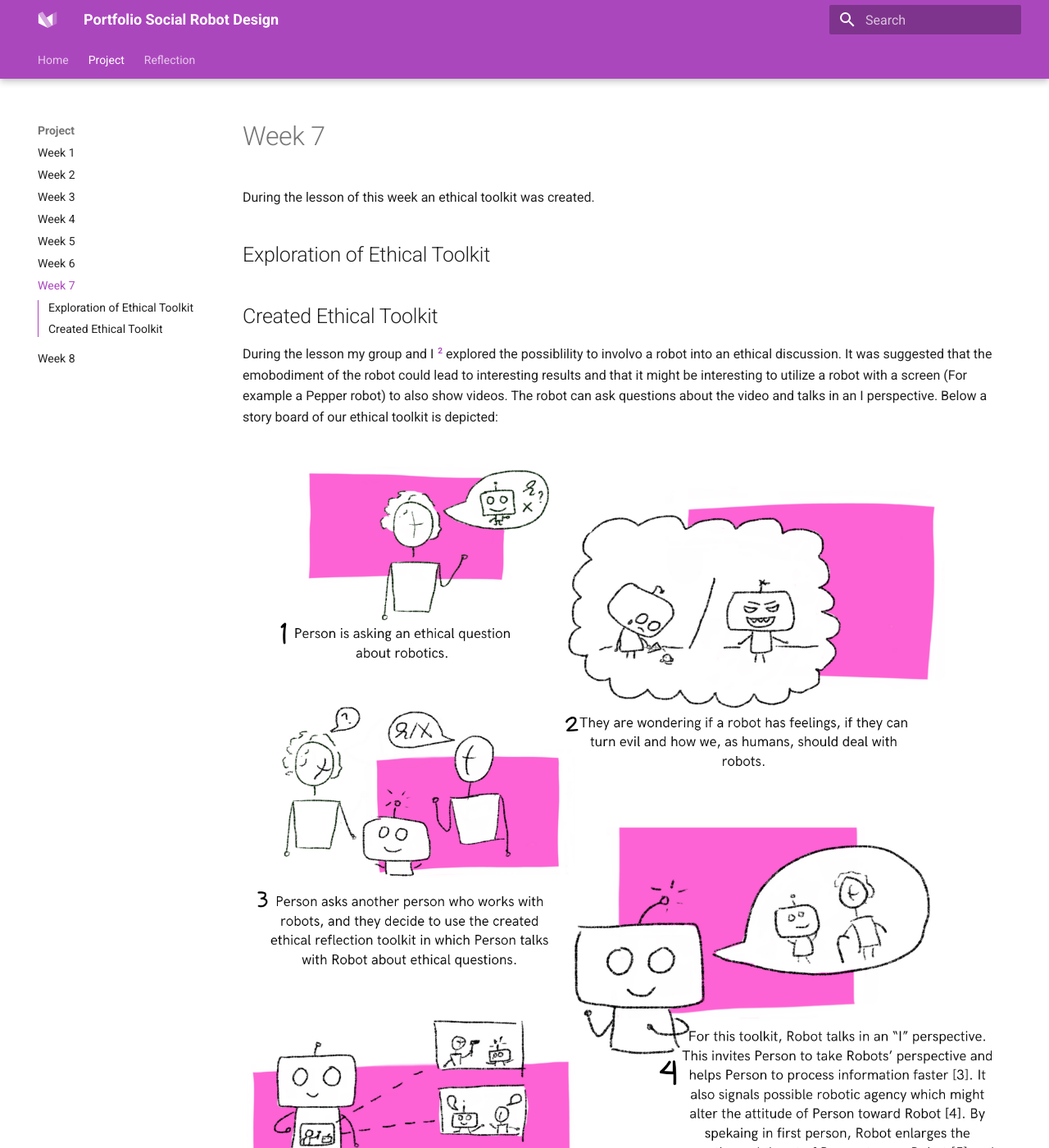
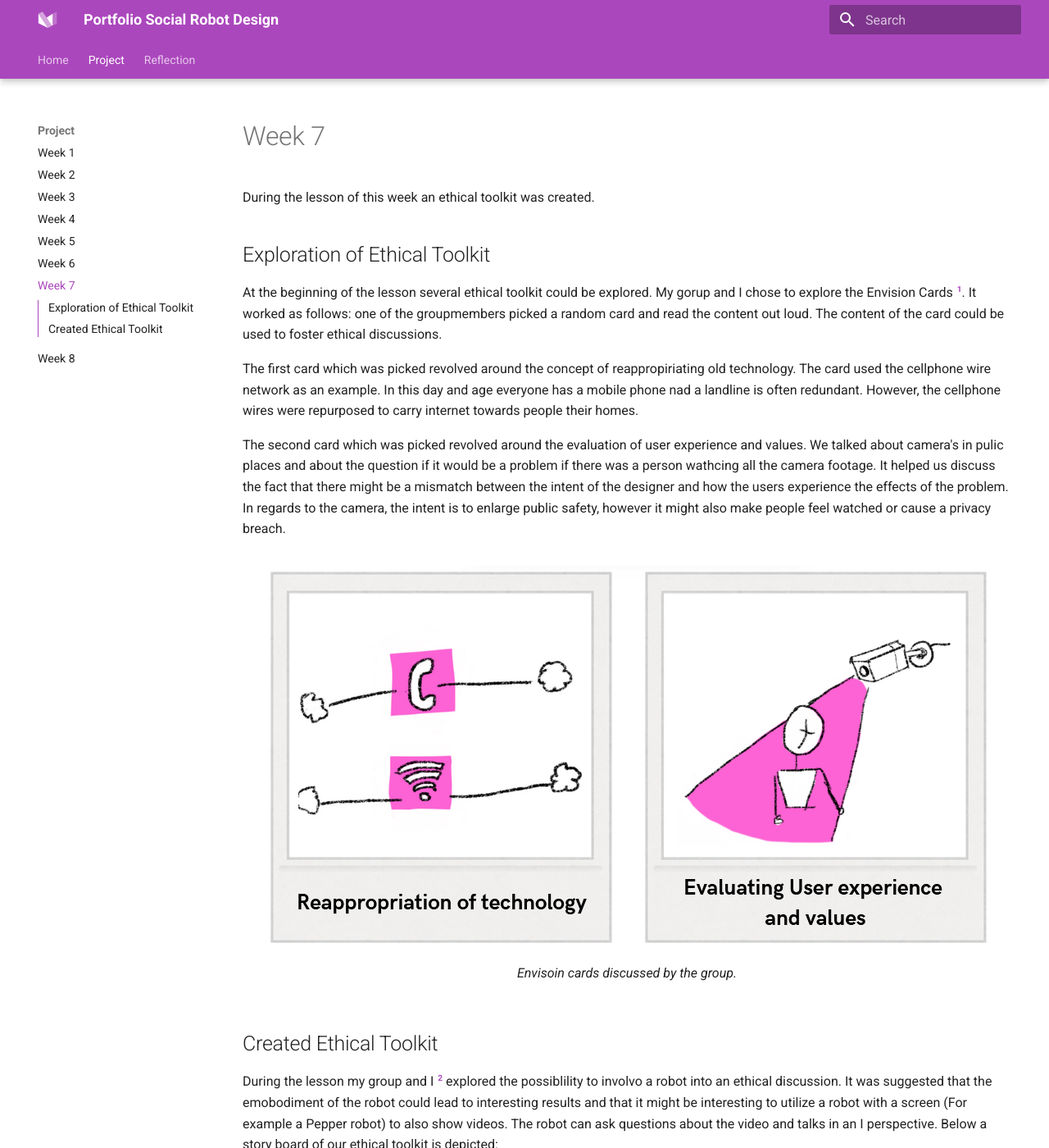
Before and after one commit to HilkeB/social-robot-design-portfolio, an MkDocs documentation site: the page built from docs/project7.md, in a window 1280 px wide and 1400 px high. Shown: the whole window at 82% size. Built offline with MkDocs 1.6.1 and Material for MkDocs 9.7.7, drawn with Linux system fonts in a browser that asks for light colours; some of the changed text lies outside the part shown.

Commit message:
finalization project week 7

```diff
--- a/docs/project7.md
+++ b/docs/project7.md
@@ -1,18 +1,30 @@
 During the lesson of this week an ethical toolkit was created.
 
 ## Exploration of Ethical Toolkit
+At the beginning of the lesson several ethical toolkit could be explored. My gorup and I chose to explore the Envision Cards [^2]. It worked as follows: one of the groupmembers picked a random card and read the content out loud. The content of the card could be used to foster ethical discussions.
 
-[^1]: ‘Envisioning Cards’, DECKAHOLIC. Accessed 8th of June, 2025. [Online]. Available at: http://www.deckaholic.com/lib/envisioning-cards
+The first card which was picked revolved around the concept of reappropiriating old technology. The card used the cellphone wire network as an example. In this day and age everyone has a mobile phone nad a landline is often redundant. However, the cellphone wires were repurposed to carry internet towards people their homes.
+
+The second card which was picked revolved around the evaluation of user experience and values. We talked about camera's in pulic places and about the question if it would be a problem if there was a person wathcing all the camera footage. It helped us discuss the fact that there might be a mismatch between the intent of the designer and how the users experience the effects of the problem. In regards to the camera, the intent is to enlarge public safety, however it might also make people feel watched or cause a privacy breach.
+
+![enivsion cards](images/cards.png)
+/// caption
+Envisoin cards discussed by the group.
+///
+
+[^2]: ‘Envisioning Cards’, DECKAHOLIC. Accessed 8th of June, 2025. [Online]. Available at: http://www.deckaholic.com/lib/envisioning-cards
 
 ## Created Ethical Toolkit
-During the lesson my group and I [^2] explored the possiblility to involvo a robot into an ethical discussion. It was suggested that the emobodiment of the robot could lead to interesting results and that it might be interesting to utilize a robot with a screen (For example a Pepper robot) to also show videos. The robot can ask questions about the video and talks in an I perspective. Below a story board of our ethical toolkit is depicted:
+During the lesson my group and I [^1] explored the possiblility to involvo a robot into an ethical discussion. It was suggested that the emobodiment of the robot could lead to interesting results and that it might be interesting to utilize a robot with a screen (For example a Pepper robot) to also show videos. The robot can ask questions about the video and talks in an I perspective. Below a story board of our ethical toolkit is depicted:
 
 ![ethical toolkit](images/storyboard.png)
 /// caption
 Ethical toolkit [^3], [^4], [^5], [^6], [^7]
 ///
 
-[^2]: F. den Brok, S. Nanwani, D. Doeleman, R. den Otter, H. van den Born
+In the reflection of this week, the question if a robot should be a stakeholder in ethical discussions will be evaluated.
+
+[^1]: F. den Brok, S. Nanwani, D. Doeleman, R. den Otter, H. van den Born
 [^3]: T. Ye, T. Minato, K. Sakai, H. Sumioka, A. Hamilton, en H. Ishiguro, ‘Human-like interactions prompt people to take a robot’s perspective’, Front. Psychol., vol. 14, p. 1190620, okt. 2023, doi: 10.3389/fpsyg.2023.1190620.
 [^4]:G. A. Abbo, T. Belpaeme, en M. Spitale, ‘Concerns and Values in Human-Robot Interactions: A Focus on Social Robotics’, 2025, arXiv. doi: 10.48550/ARXIV.2501.05628.
 [^5]:A. Pipitone, A. Geraci, A. D’Amico, V. Seidita, en A. Chella, ‘Robot’s Inner Speech Effects on Trust and Anthropomorphic Cues in Human-Robot Cooperation’, 2021, arXiv. doi: 10.48550/ARXIV.2109.09388.
```
Also changed, not shown: docs/images/cards.png (added).
